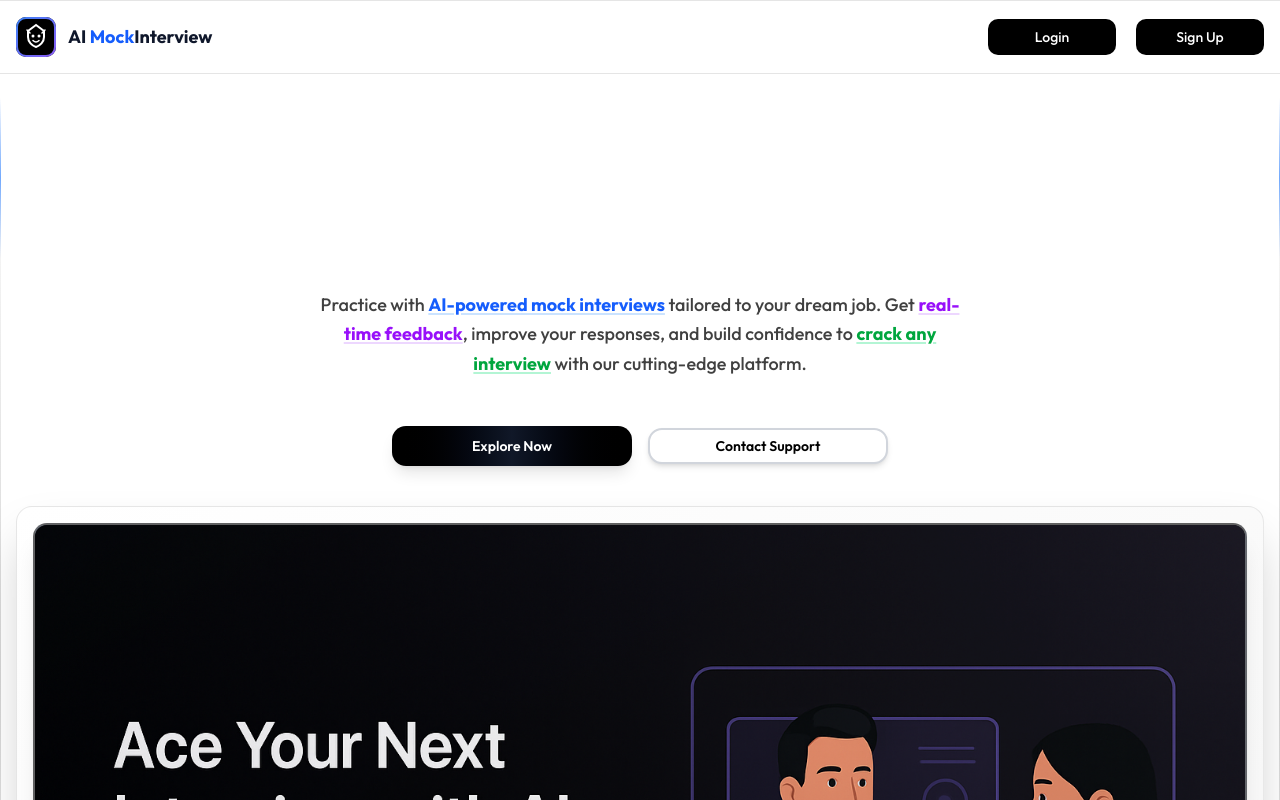
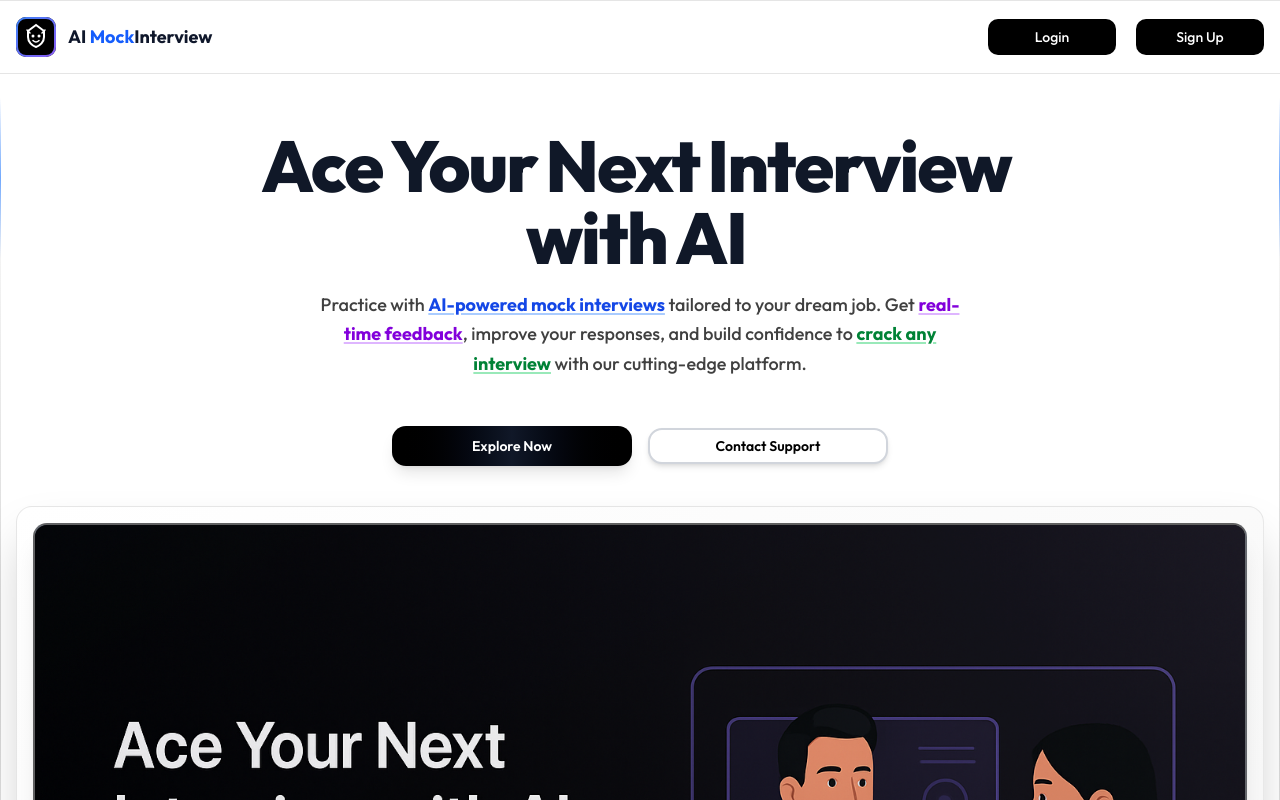
Before and after one commit to karthik-dev56/Real-AI-Mock-Intervieww, a Next.js app: page / in a window 1280 px wide. Shown: the top 800 px of the page. Built offline with nearby package versions, Linux system fonts and the light colour scheme; no server answers.

Commit message:
database update

```diff
--- a/app/(routes)/dashboard/_components/CreateInterviewDialog.tsx
+++ b/app/(routes)/dashboard/_components/CreateInterviewDialog.tsx
@@ -42,12 +42,21 @@ function CreateInterviewDialog() {
 
     const hasFile = !!file;
     const hasJobDetails = formdata?.jobTitle?.trim() && formdata?.jobDescription?.trim();
-    const isFormValid = hasFile || hasJobDetails;
+    const hasUserDetails = !!userDetails?._id;
+    const isFormValid = (hasFile || hasJobDetails) && hasUserDetails;
 
 
     const onSubmit=async()=> {
 
         setLoading(true);
+
+        // Check if userId exists before proceeding
+        if (!userDetails?._id) {
+            toast.error("User information not available. Please try again.");
+            setLoading(false);
+            return;
+        }
+
         const formData = new FormData();
         formData.append('file',file || '');
         formData?.append('jobTitle',formdata?.jobTitle),
@@ -63,7 +72,7 @@ function CreateInterviewDialog() {
             const resp = await saveInterviewQuestions({
                 interviewQuestions:res.data.questions,
                 resumeUrl:res.data.resumeUrl || "",
-                userId:userDetails?._id,
+                userId:userDetails._id,
                 jobTitle:formdata?.jobTitle || "",
                 jobDescription:formdata?.jobDescription || "",
                 status: "draft"
@@ -71,6 +80,7 @@ function CreateInterviewDialog() {
             router.push('/interview/'+resp)
         }catch(e) {
             console.log(e)
+            toast.error("Failed to create interview. Please try again.");
         }finally {
             setLoading(false);
         }
--- a/app/_components/heroSection.jsx
+++ b/app/_components/heroSection.jsx
@@ -16,7 +16,7 @@ function HeroSection() {
         <div className="absolute mx-auto h-px w-40 bg-gradient-to-r from-transparent via-blue-500 to-transparent animate-pulse" />
       </div>
       <div className="px-4 py-6 md:py-8">
-        <h1 className="relative z-10 mx-auto max-w-4xl bg-gradient-to-br from-slate-900 via-slate-700 to-slate-900 bg-clip-text text-center text-3xl font-extrabold tracking-tight text-transparent md:text-5xl lg:text-7xl dark:from-slate-100 dark:via-slate-300 dark:to-slate-100">
+        <h1 className="relative z-10 mx-auto max-w-4xl text-center text-3xl font-extrabold tracking-tight text-gray-900 md:text-5xl lg:text-7xl dark:text-white">
           {"Ace Your Next Interview with AI"
             .split(" ")
             .map((word, index) => (
@@ -48,8 +48,8 @@ function HeroSection() {
           }}
           className="relative z-10 mx-auto max-w-2xl py-4 text-center text-base font-medium leading-relaxed text-neutral-700 md:text-lg dark:text-neutral-300"
         >
-          Practice with <span className="font-bold text-blue-600 underline decoration-blue-400/30 decoration-2 underline-offset-2 dark:text-blue-400">AI-powered mock interviews</span> tailored to your dream job. Get <span className="font-bold text-purple-600 underline decoration-purple-400/30 decoration-2 underline-offset-2 dark:text-purple-400">real-time feedback</span>,
-          improve your responses, and build confidence to <span className="font-bold text-green-600 underline decoration-green-400/30 decoration-2 underline-offset-2 dark:text-green-400">crack any interview</span> with our cutting-edge platform.
+          Practice with <span className="font-bold text-blue-700 underline decoration-blue-500/40 decoration-2 underline-offset-2 dark:text-blue-400">AI-powered mock interviews</span> tailored to your dream job. Get <span className="font-bold text-purple-700 underline decoration-purple-500/40 decoration-2 underline-offset-2 dark:text-purple-400">real-time feedback</span>,
+          improve your responses, and build confidence to <span className="font-bold text-green-700 underline decoration-green-500/40 decoration-2 underline-offset-2 dark:text-green-400">crack any interview</span> with our cutting-edge platform.
         </motion.p>
         <motion.div
           initial={{
```
